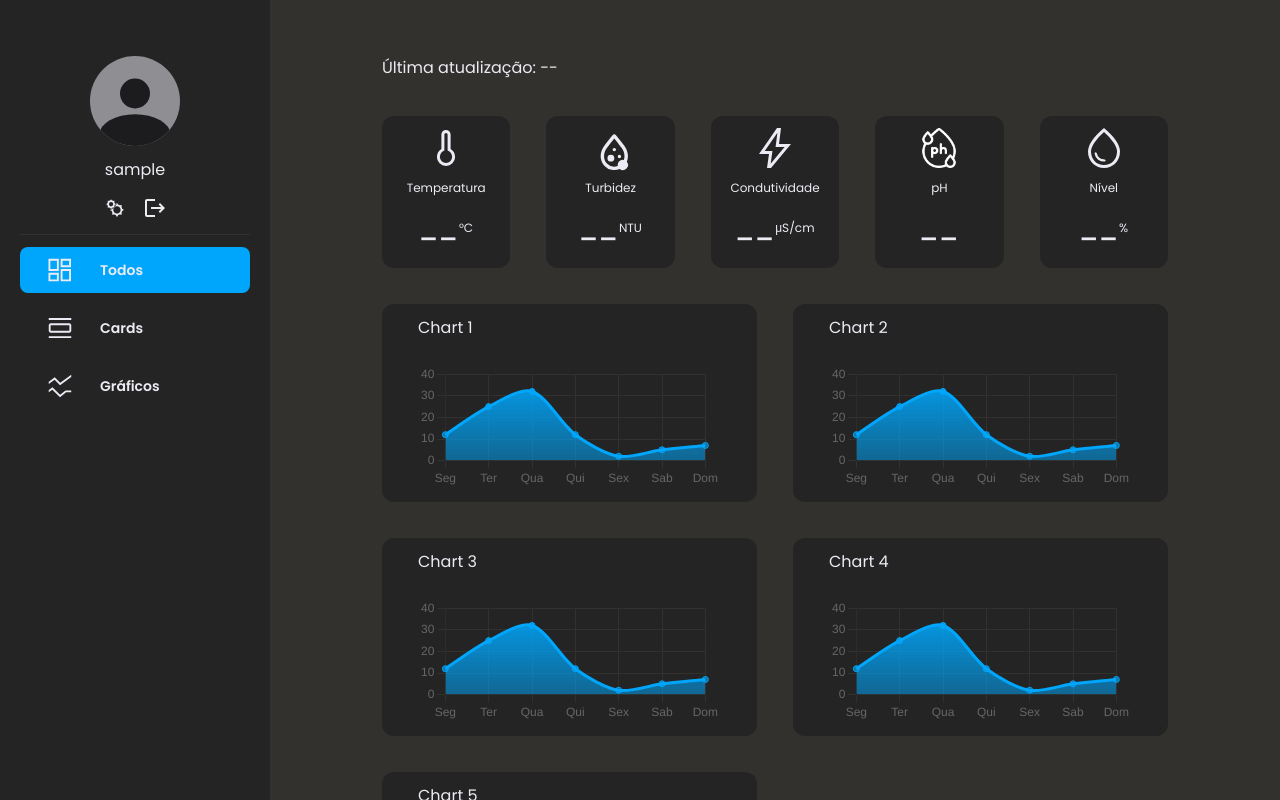
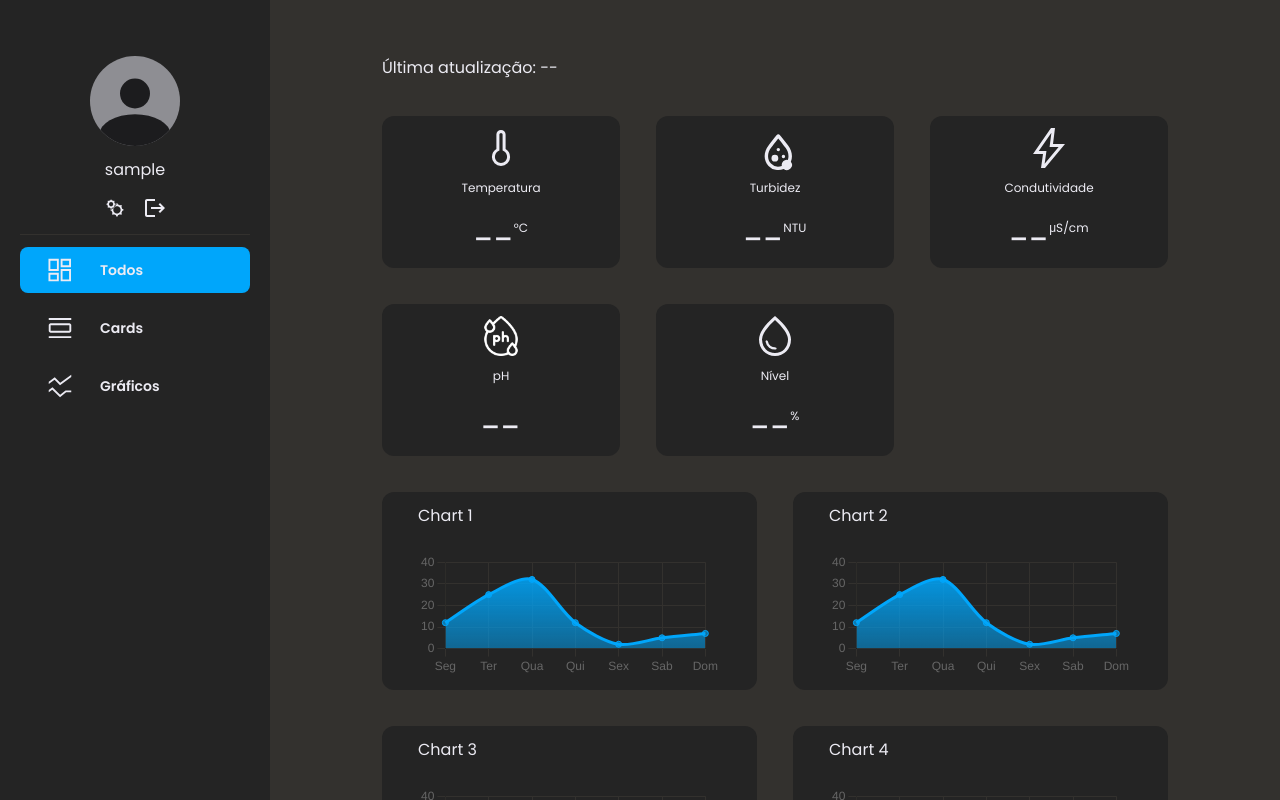
Before and after one commit to wesquel/Water-Monitor, a React (Vite) app in the folder water-pro/: page /dashboard in a window 1280 px wide. Shown: the top 800 px of the page. Built offline with nearby package versions, Linux system fonts and the light colour scheme; no server answers; sample sign-in values are in the browser's storage.

Commit message:
Melhorando grade de cards.

```diff
--- a/water-pro/src/components/dashboardSections/all/CaixaAllDashboardSection.jsx
+++ b/water-pro/src/components/dashboardSections/all/CaixaAllDashboardSection.jsx
@@ -47,7 +47,7 @@ function CaixaAllDashboardSection() {
         </p>
         {/* <ChangeFilterDateButton /> */}
       </div>
-      <div className="grid gap-9 mb-9 lg:grid-cols-5 lg:grid-rows-1 grid-cols-1 grid-rows-5">
+      <div className="grid gap-9 mb-9 2xl:grid-cols-5 2xl:grid-rows-1 lg:grid-cols-3 lg:grid-rows-2 md:grid-cols-3 md:grid-rows-2 sm:grid-cols-2 sm:grid-rows-3 grid-cols-1 grid-rows-5">
         <Card>
           <motion.div
             initial={motionProperties.initial}
```
